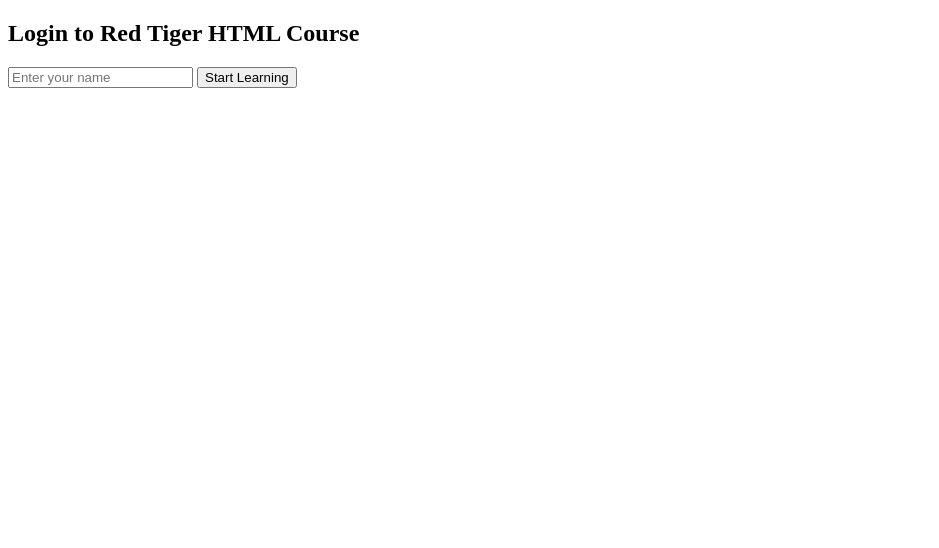
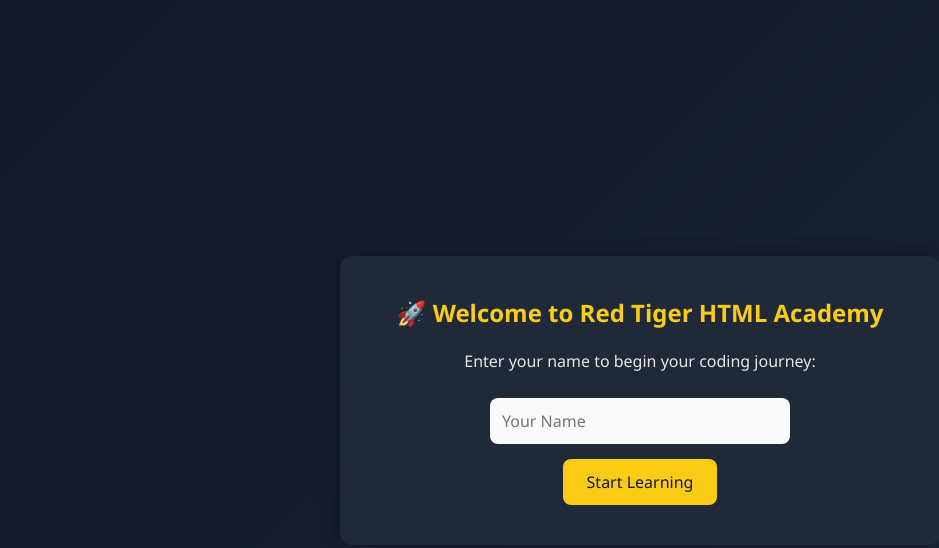
Before and after one commit to athulweb/codeit, a plain HTML site: page index.html in a window 1280 px wide. Shown: the whole page, without its empty margins (0-939 px from the left). Drawn offline with Linux system fonts and the light colour scheme.

Commit message:
Update index.html

```diff
--- a/index.html
+++ b/index.html
@@ -3,26 +3,30 @@
 <head>
   <meta charset="UTF-8" />
   <title>Login - Red Tiger Academy</title>
+  <link rel="stylesheet" href="style.css" />
   <script>
-    // Check if already logged in
     if (localStorage.getItem("redtiger_user")) {
-      location.href = "course.html"; // Auto-redirect to course
+      location.href = "course.html";
     }
   </script>
 </head>
 <body>
-  <h2>Login to Red Tiger HTML Course</h2>
-  <input type="text" id="username" placeholder="Enter your name" />
-  <button onclick="login()">Start Learning</button>
+  <div class="container">
+    <h2>🚀 Welcome to Red Tiger HTML Academy</h2>
+    <p>Enter your name to begin your coding journey:</p>
+    <input type="text" id="username" placeholder="Your Name" />
+    <br />
+    <button onclick="login()">Start Learning</button>
+  </div>
 
   <script>
     function login() {
       const name = document.getElementById("username").value.trim();
       if (name) {
         localStorage.setItem("redtiger_user", name);
-        location.href = "course.html"; // Redirect to course page
+        location.href = "course.html";
       } else {
-        alert("Enter your name to continue.");
+        alert("Please enter your name.");
       }
     }
   </script>
```
